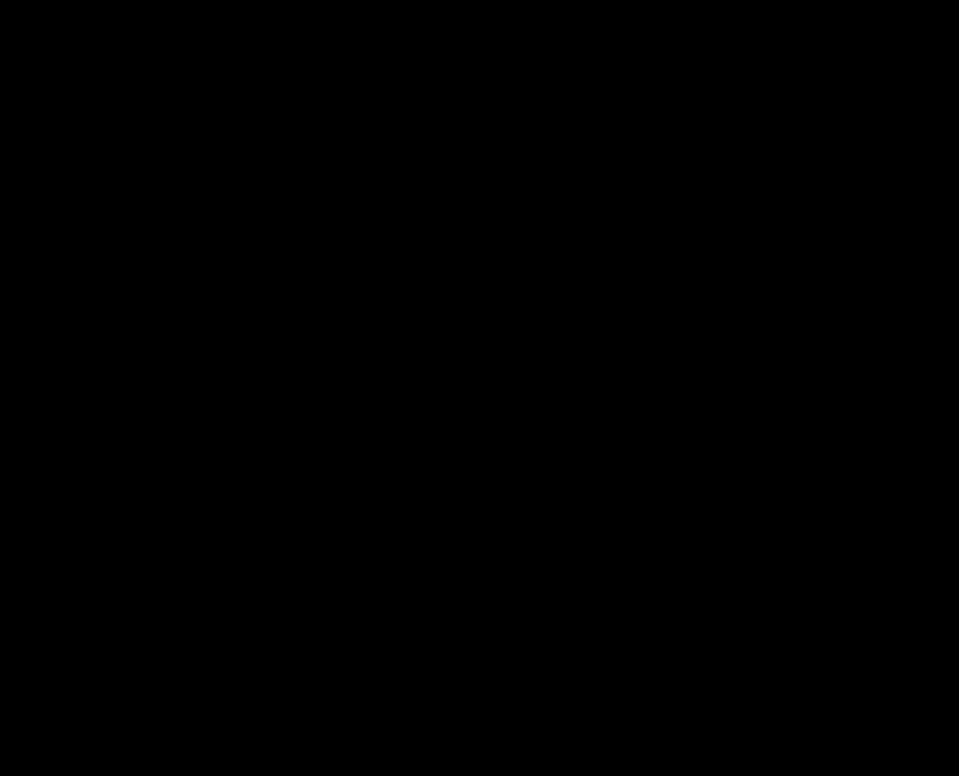
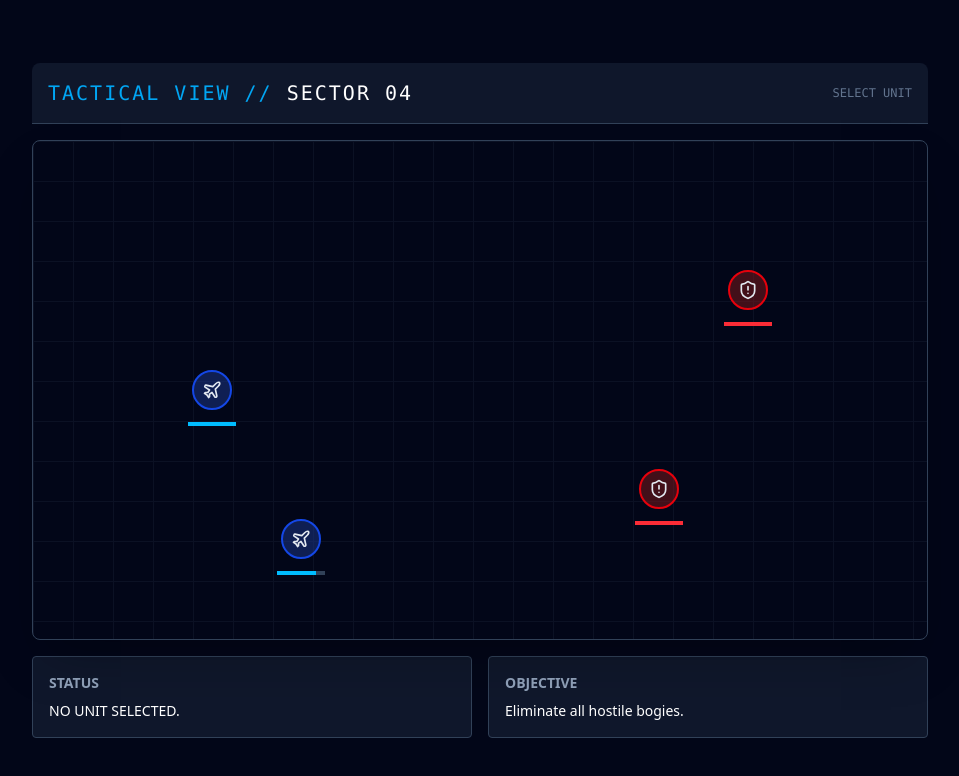
Before and after one commit to KeremVona/Fighting-2, a React (Vite) app in the folder client/: page /test in a window 1280 px wide. Before the commit this address had no page. Shown: the top 776 px of the page, without its empty margins (160-1119 px from the left). Built offline with nearby package versions, Linux system fonts and the light colour scheme.

Commit message:
battle map

```diff
--- a/client/package.json
+++ b/client/package.json
@@ -12,6 +12,7 @@
   "dependencies": {
     "@tailwindcss/vite": "^4.1.17",
     "axios": "^1.13.2",
+    "lucide-react": "^0.555.0",
     "react": "^19.2.0",
     "react-dom": "^19.2.0",
     "react-router-dom": "^7.9.6",
--- a/client/src/App.tsx
+++ b/client/src/App.tsx
@@ -1,13 +1,10 @@
 import { useState, useEffect } from "react";
 import "./App.css";
 import { BrowserRouter, Routes, Route } from "react-router-dom";
-import PInput from "./components/phases/phase1/PInput";
-import Phase2 from "./components/phases/phase2/Phase2";
-import Loading from "./components/ui/Loading";
-import PhaseSwitcher from "./components/developer_tools/PhaseSwitcher";
 import MainMenu from "./pages/MainMenu";
 import Game from "./pages/Game";
 import Strategy from "./pages/Strategy";
+import BattleMap from "./components/phases/phase3/BattleMap";
 
 function App() {
   const [phase, setPhase] = useState(2);
@@ -37,6 +34,7 @@
             path="/strategy/:id"
             element={<Strategy handleCompletePhase={handleCompletePhase} />}
           />
+          <Route path="/test" element={<BattleMap />} />
         </Routes>
       </BrowserRouter>
     </>
--- a/client/src/components/phases/phase2/StrategyCard.tsx
+++ b/client/src/components/phases/phase2/StrategyCard.tsx
@@ -1,4 +1,5 @@
 import React from "react";
+import three from "../../../../public/images/3.jpg";
 
 type SetPhaseAction = React.Dispatch<React.SetStateAction<number>>;
 
@@ -13,15 +14,22 @@
   fighter,
   description,
 }) => {
-  const faceStyle =
-    "absolute inset-0 backface-hidden rounded-xl p-6 transition-transform duration-700";
+  const cardStyle =
+    "absolute inset-0 backface-hidden rounded-xl p-6 transition-transform duration-700 overflow-hidden";
 
   return (
     <div className="group w-full max-w-sm" style={{ perspective: "1000px" }}>
       <div className="relative h-64 w-full transition-transform duration-700 [transform-style:preserve-3d] group-hover:[transform:rotateY(180deg)]">
         <div
-          className={`${faceStyle} bg-slate-900 border border-slate-700 shadow-lg group-hover:border-sky-500/50`}
+          className={`${cardStyle} bg-slate-900 border border-slate-700 shadow-lg group-hover:border-sky-500/50`}
         >
+          <img
+            src={three}
+            alt="background"
+            className="absolute inset-0 h-full w-full object-cover opacity-100 mix-blend-overlay"
+          />
+
+          <div className="relative z-10">
             <div className="h-1 w-full bg-gradient-to-r from-gray-600 to-gray-200" />
 
             <div className="mt-5">
@@ -37,16 +45,15 @@
               </p>
             </div>
           </div>
+        </div>
 
         <div
-          className={`${faceStyle} bg-sky-900/50 border border-sky-500 shadow-2xl [transform:rotateY(180deg)]`}
+          className={`${cardStyle} bg-sky-900/50 border border-sky-500 shadow-2xl [transform:rotateY(180deg)]`}
         >
           <div className="h-1 w-full bg-gradient-to-r from-sky-300 to-sky-700" />
 
           <div className="mt-5">
-            <h4 className="text-lg font-bold text-white mb-3">
-              Strategy Description
-            </h4>
+            <h4 className="text-lg font-bold text-white mb-3">{strategy}</h4>
             <p className="text-sm leading-relaxed text-sky-200">
               {description}
             </p>
--- /dev/null
+++ b/client/src/components/phases/phase3/BattleMap.tsx
@@ -0,0 +1,206 @@
+import React, { useState } from "react";
+import { Crosshair, ShieldAlert, Plane as PlaneIcon } from "lucide-react";
+
+interface Plane {
+  id: string;
+  x: number; // 0-100 percentage
+  y: number; // 0-100 percentage
+  team: "friendly" | "enemy";
+  hp: number;
+  maxHp: number;
+  name: string;
+  isDead: boolean;
+}
+
+const INITIAL_PLANES: Plane[] = [
+  {
+    id: "f1",
+    x: 20,
+    y: 50,
+    team: "friendly",
+    hp: 100,
+    maxHp: 100,
+    name: "Viper 1",
+    isDead: false,
+  },
+  {
+    id: "f2",
+    x: 30,
+    y: 80,
+    team: "friendly",
+    hp: 80,
+    maxHp: 100,
+    name: "Viper 2",
+    isDead: false,
+  },
+  {
+    id: "e1",
+    x: 80,
+    y: 30,
+    team: "enemy",
+    hp: 100,
+    maxHp: 100,
+    name: "Bandit A",
+    isDead: false,
+  },
+  {
+    id: "e2",
+    x: 70,
+    y: 70,
+    team: "enemy",
+    hp: 100,
+    maxHp: 100,
+    name: "Bandit B",
+    isDead: false,
+  },
+];
+
+export default function BattleMap() {
+  const [planes, setPlanes] = useState<Plane[]>(INITIAL_PLANES);
+  const [selectedId, setSelectedId] = useState<string | null>(null);
+  const [attackingLine, setAttackingLine] = useState<{
+    start: Plane;
+    end: Plane;
+  } | null>(null);
+
+  const getDistance = (p1: Plane, p2: Plane) => {
+    return Math.sqrt(Math.pow(p2.x - p1.x, 2) + Math.pow(p2.y - p1.y, 2));
+  };
+
+  const handlePlaneClick = (plane: Plane) => {
+    if (plane.isDead) return;
+
+    if (plane.team === "friendly") {
+      setSelectedId(plane.id);
+      setAttackingLine(null);
+    } else if (plane.team === "enemy" && selectedId) {
+      performAttack(selectedId, plane);
+    }
+  };
+
+  const performAttack = (attackerId: string, target: Plane) => {
+    const attacker = planes.find((p) => p.id === attackerId);
+    if (!attacker || attacker.isDead) return;
+
+    setAttackingLine({ start: attacker, end: target });
+
+    setTimeout(() => {
+      setPlanes((prev) =>
+        prev.map((p) => {
+          if (p.id === target.id) {
+            const newHp = Math.max(0, p.hp - 25);
+            return { ...p, hp: newHp, isDead: newHp === 0 };
+          }
+          return p;
+        })
+      );
+      setAttackingLine(null);
+    }, 400);
+  };
+
+  return (
+    <div className="flex min-h-screen flex-col items-center justify-center bg-slate-950 p-8 text-slate-200">
+      <div className="mb-4 w-full max-w-4xl rounded-t-lg bg-slate-900 p-4 border-b border-slate-700 flex justify-between items-center">
+        <h2 className="text-xl font-mono text-sky-500 uppercase tracking-widest">
+          Tactical View // <span className="text-white">Sector 04</span>
+        </h2>
+        <div className="text-xs text-slate-500 font-mono">
+          {selectedId ? "AWAITING FIRE COMMAND..." : "SELECT UNIT"}
+        </div>
+      </div>
+
+      <div className="relative h-[500px] w-full max-w-4xl overflow-hidden rounded-lg border border-slate-700 bg-[radial-gradient(ellipse_at_center,_var(--tw-gradient-stops))] from-slate-800 via-slate-900 to-black shadow-2xl">
+        <div
+          className="absolute inset-0 opacity-20"
+          style={{
+            backgroundImage:
+              "linear-gradient(#334155 1px, transparent 1px), linear-gradient(90deg, #334155 1px, transparent 1px)",
+            backgroundSize: "40px 40px",
+          }}
+        />
+
+        {attackingLine && (
+          <svg className="absolute inset-0 h-full w-full pointer-events-none z-10">
+            <line
+              x1={`${attackingLine.start.x}%`}
+              y1={`${attackingLine.start.y}%`}
+              x2={`${attackingLine.end.x}%`}
+              y2={`${attackingLine.end.y}%`}
+              stroke="#ef4444"
+              strokeWidth="2"
+              strokeDasharray="5,5"
+              className="animate-pulse"
+            />
+          </svg>
+        )}
+
+        {planes.map((plane) => {
+          const isSelected = selectedId === plane.id;
+
+          return (
+            <div
+              key={plane.id}
+              onClick={() => handlePlaneClick(plane)}
+              className={`absolute -translate-x-1/2 -translate-y-1/2 cursor-pointer transition-all duration-300
+                ${plane.isDead ? "opacity-30 grayscale" : "hover:scale-110"}
+              `}
+              style={{ left: `${plane.x}%`, top: `${plane.y}%` }}
+            >
+              {isSelected && (
+                <div className="absolute left-1/2 top-1/2 -translate-x-1/2 -translate-y-1/2 h-40 w-40 rounded-full border border-sky-500/30 bg-sky-500/10 animate-pulse pointer-events-none" />
+              )}
+
+              <div
+                className={`relative flex flex-col items-center justify-center p-2 rounded-full border-2
+                  ${
+                    plane.team === "friendly"
+                      ? isSelected
+                        ? "border-sky-400 bg-sky-900/80 shadow-[0_0_15px_rgba(56,189,248,0.5)]"
+                        : "border-blue-700 bg-blue-900/50"
+                      : "border-red-600 bg-red-900/50"
+                  }
+              `}
+              >
+                {plane.team === "friendly" ? (
+                  <PlaneIcon size={20} />
+                ) : (
+                  <ShieldAlert size={20} />
+                )}
+              </div>
+
+              {!plane.isDead && (
+                <div className="absolute -bottom-4 left-1/2 w-12 -translate-x-1/2">
+                  <div className="h-1 w-full bg-slate-700">
+                    <div
+                      className={`h-full transition-all duration-300 ${
+                        plane.team === "friendly" ? "bg-sky-400" : "bg-red-500"
+                      }`}
+                      style={{ width: `${(plane.hp / plane.maxHp) * 100}%` }}
+                    />
+                  </div>
+                </div>
+              )}
+            </div>
+          );
+        })}
+      </div>
+
+      <div className="mt-4 grid w-full max-w-4xl grid-cols-2 gap-4">
+        <div className="rounded border border-slate-700 bg-slate-900 p-4">
+          <h3 className="text-sm font-bold text-slate-400">STATUS</h3>
+          <p className="mt-2 text-sm text-sky-400">
+            {selectedId
+              ? `UNIT ${selectedId.toUpperCase()} READY. SELECT TARGET.`
+              : "NO UNIT SELECTED."}
+          </p>
+        </div>
+        <div className="rounded border border-slate-700 bg-slate-900 p-4">
+          <h3 className="text-sm font-bold text-slate-400">OBJECTIVE</h3>
+          <p className="mt-2 text-sm text-slate-300">
+            Eliminate all hostile bogies.
+          </p>
+        </div>
+      </div>
+    </div>
+  );
+}
```
Also changed, not shown: client/public/images/3.jpg (added), 1 other file (tests, documents, lock files or other folders). Lines whose indentation alone changed are shown as unchanged.
